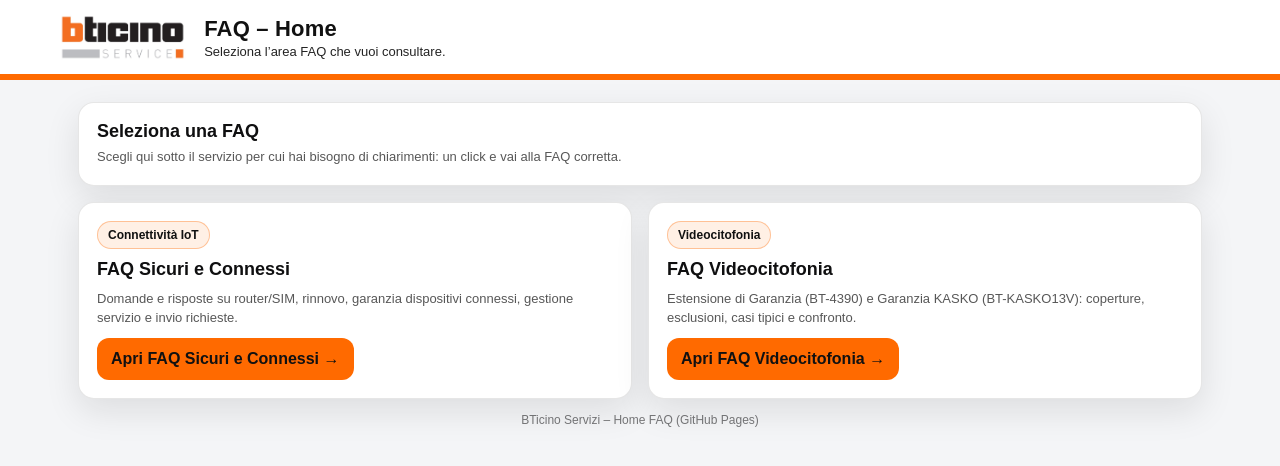
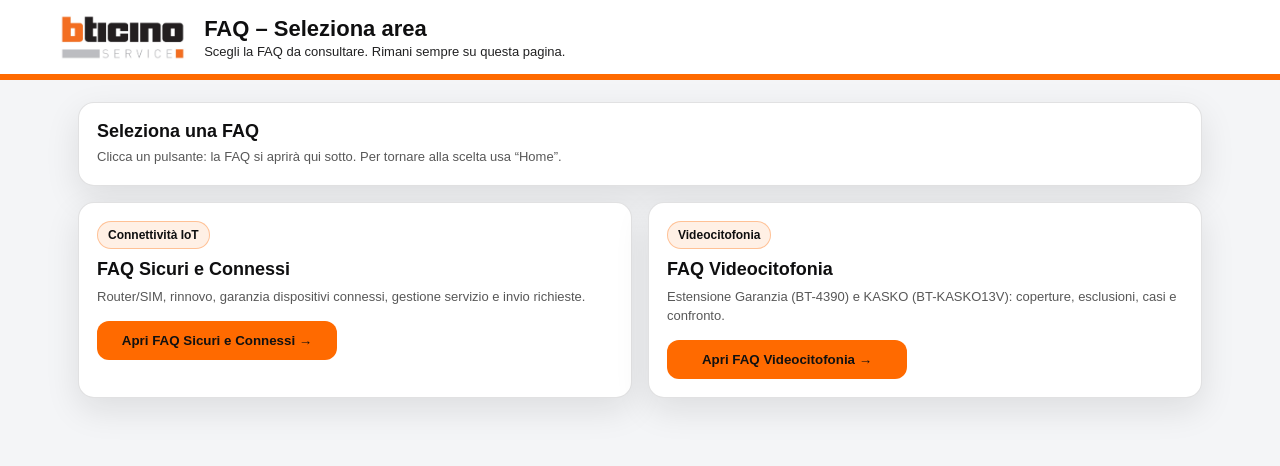
Before and after one commit to ServiceBticino/FAQ-SERVIZI-BTICINO, a plain HTML site: page index.html in a window 1280 px wide. Drawn offline with Linux system fonts and the light colour scheme.

Commit message:
Update index.html

```diff
--- a/index.html
+++ b/index.html
@@ -3,181 +3,97 @@
 <head>
   <meta charset="utf-8" />
   <meta name="viewport" content="width=device-width, initial-scale=1" />
-  <title>FAQ – SERVIZI BTICINO</title>
+  <title>FAQ – Servizi Bticino</title>
 
   <style>
     :root{
-      --bt-orange: #ff6a00;
-      --bt-black: #0f0f10;
-      --bt-white: #ffffff;
-      --bg: #f4f5f7;
-      --card-border: rgba(15,15,16,.10);
+      --bt-orange:#ff6a00;
+      --bt-black:#0f0f10;
+      --bt-white:#ffffff;
+      --bg:#f4f5f7;
+      --border: rgba(15,15,16,.12);
       --shadow: 0 12px 34px rgba(15,15,16,.10);
       --radius: 16px;
       --muted: rgba(15,15,16,.70);
     }
+    *{box-sizing:border-box}
+    body{font-family:Arial,sans-serif;margin:0;background:var(--bg);color:var(--bt-black);}
 
-    *{box-sizing:border-box}
-    body{
-      font-family: Arial, sans-serif;
-      margin:0;
-      background: var(--bg);
-      color: var(--bt-black);
+    header.topbar{
+      background:#fff;
+      padding:14px 24px;
+      border-bottom:6px solid var(--bt-orange);
     }
+    .brand{
+      max-width:1160px;margin:0 auto;
+      display:flex;align-items:center;gap:18px;
+    }
+    .logo{height:46px;width:auto;display:block}
+    .titles h1{margin:0 0 2px 0;font-size:22px;font-weight:800}
+    .titles p{margin:0;font-size:13px;opacity:.92}
 
-    /* ===== TOP BAR (BIANCO + LOGO) ===== */
-    header.topbar{
-      background: #ffffff;
-      color: #111;
-      padding: 14px 24px;
-      border-bottom: 6px solid var(--bt-orange);
+    .wrap{max-width:1160px;margin:0 auto;padding:22px 18px 40px;}
+    .card{
+      background:#fff;border:1px solid var(--border);
+      border-radius:var(--radius);box-shadow:var(--shadow);
+      padding:18px;
     }
+    .grid{display:grid;grid-template-columns:1fr 1fr;gap:16px;margin-top:16px;}
+    .tag{
+      display:inline-block;font-size:12px;font-weight:700;
+      padding:6px 10px;border-radius:999px;
+      background:rgba(255,106,0,.10);border:1px solid rgba(255,106,0,.35);
+      width:fit-content;
+    }
+    .card h3{margin:10px 0 0 0;font-size:18px;font-weight:800}
+    .card p{margin:8px 0 0 0;color:var(--muted);font-size:13px;line-height:1.45}
 
-    .brand{
-      display:flex;
-      align-items:center;
-      gap:18px;
-      max-width: 1160px;
-      margin: 0 auto;
+    .btn{
+      display:inline-flex;align-items:center;justify-content:center;
+      padding:12px 14px;border-radius:12px;text-decoration:none;
+      font-weight:800;border:0;cursor:pointer;
+      background:var(--bt-orange);color:#111;
+      transition:transform .08s ease, filter .15s ease;
+      min-width:240px;
     }
-
-    .logo{
-      height: 46px;
-      width: auto;
-      display:block;
+    .btn:hover{filter:brightness(1.02)}
+    .btn:active{transform:translateY(1px)}
+    .btn.secondary{
+      background:transparent;border:1px solid rgba(15,15,16,.18);color:var(--bt-black);
+      min-width:auto;
     }
-
-    .titles h1{
-      margin:0 0 2px 0;
-      font-size: 22px;
-      font-weight: 800;
-      letter-spacing: .2px;
-    }
-    .titles p{
-      margin:0;
-      font-size: 13px;
-      opacity: .92;
-    }
-
-    /* ===== LAYOUT ===== */
-    .wrap{
-      max-width: 1160px;
-      margin: 0 auto;
-      padding: 22px 18px 40px;
-    }
-
-    .hero{
-      background: var(--bt-white);
-      border: 1px solid var(--card-border);
-      border-radius: var(--radius);
-      box-shadow: var(--shadow);
-      padding: 18px;
-    }
-
-    .hero h2{
-      margin:0 0 6px 0;
-      font-size: 18px;
-    }
-    .hero p{
-      margin:0;
-      color: var(--muted);
-      font-size: 13px;
-      line-height: 1.45;
-    }
-
-    .grid{
-      display:grid;
-      grid-template-columns: 1fr 1fr;
-      gap: 16px;
-      margin-top: 16px;
-    }
-
-    .card{
-      background: var(--bt-white);
-      border: 1px solid var(--card-border);
-      border-radius: var(--radius);
-      box-shadow: var(--shadow);
-      padding: 18px;
-      display:flex;
-      flex-direction:column;
-      gap: 10px;
-      min-height: 160px;
-    }
-
-    .tag{
-      display:inline-block;
-      font-size: 12px;
-      font-weight: 700;
-      padding: 6px 10px;
-      border-radius: 999px;
-      background: rgba(255,106,0,.10);
-      border: 1px solid rgba(255,106,0,.35);
-      color: #111;
-      width: fit-content;
-    }
-
-    .card h3{
-      margin: 0;
-      font-size: 18px;
-      font-weight: 800;
-    }
-
-    .card p{
-      margin: 0;
-      color: var(--muted);
-      font-size: 13px;
-      line-height: 1.45;
-      flex: 1;
-    }
-
-    .btnrow{
-      display:flex;
-      gap: 10px;
-      flex-wrap: wrap;
-      align-items:center;
-    }
-
-    a.btn{
-      display:inline-flex;
-      align-items:center;
-      justify-content:center;
-      gap: 10px;
-      padding: 12px 14px;
-      border-radius: 12px;
-      text-decoration:none;
-      font-weight: 800;
-      cursor:pointer;
-      border: 0;
-      background: var(--bt-orange);
-      color: #111;
-      transition: transform .08s ease, filter .15s ease;
-      min-width: 210px;
-    }
-    a.btn:hover{ filter: brightness(1.02); }
-    a.btn:active{ transform: translateY(1px); }
-
-    a.btn.secondary{
-      background: transparent;
-      border: 1px solid rgba(15,15,16,.18);
-      color: var(--bt-black);
-    }
-    a.btn.secondary:hover{
+    .btn.secondary:hover{
       border-color: rgba(255,106,0,.65);
       box-shadow: 0 0 0 3px rgba(255,106,0,.12);
     }
+    .btnrow{display:flex;gap:10px;flex-wrap:wrap;margin-top:14px}
 
-    .footer{
-      margin-top: 14px;
-      color: rgba(15,15,16,.55);
-      font-size: 12px;
-      text-align:center;
+    /* Viewer */
+    #viewerWrap{
+      margin-top:16px;
+      display:none;
+    }
+    .viewerTop{
+      display:flex;align-items:center;justify-content:space-between;
+      gap:10px;flex-wrap:wrap;margin-bottom:10px;
+    }
+    .viewerTitle{
+      font-weight:800;
+    }
+    iframe{
+      width:100%;
+      height: calc(100vh - 220px);
+      border:1px solid var(--border);
+      border-radius:var(--radius);
+      background:#fff;
     }
 
     @media (max-width: 900px){
-      .grid{ grid-template-columns: 1fr; }
-      .logo{ height: 40px; }
-      .titles h1{ font-size: 20px; }
-      a.btn{ width: 100%; min-width: unset; }
+      .grid{grid-template-columns:1fr;}
+      .logo{height:40px;}
+      .titles h1{font-size:20px;}
+      .btn{width:100%;min-width:unset;}
+      iframe{height: calc(100vh - 260px);}
     }
   </style>
 </head>
@@ -185,57 +101,85 @@
 <body>
   <header class="topbar">
     <div class="brand">
-      <!-- Metti lo stesso logo che usi nelle altre pagine -->
       <img src="BT_Service.jpg" alt="BTicino Servizi" class="logo">
       <div class="titles">
-        <h1>FAQ – Home</h1>
-        <p>Seleziona l’area FAQ che vuoi consultare.</p>
+        <h1>FAQ – Seleziona area</h1>
+        <p>Scegli la FAQ da consultare. Rimani sempre su questa pagina.</p>
       </div>
     </div>
   </header>
 
   <div class="wrap">
-    <div class="hero">
-      <h2>Seleziona una FAQ</h2>
-      <p>
-        Scegli qui sotto il servizio per cui hai bisogno di chiarimenti: un click e vai alla FAQ corretta.
-      </p>
+
+    <!-- HOME (scelta) -->
+    <div id="homeWrap">
+      <div class="card">
+        <div style="font-weight:800;font-size:18px;">Seleziona una FAQ</div>
+        <div style="margin-top:6px;color:var(--muted);font-size:13px;line-height:1.45;">
+          Clicca un pulsante: la FAQ si aprirà qui sotto. Per tornare alla scelta usa “Home”.
+        </div>
       </div>
 
       <div class="grid">
         <div class="card">
           <span class="tag">Connettività IoT</span>
           <h3>FAQ Sicuri e Connessi</h3>
-        <p>
-          Domande e risposte su router/SIM, rinnovo, garanzia dispositivi connessi, gestione servizio e invio richieste.
-        </p>
+          <p>Router/SIM, rinnovo, garanzia dispositivi connessi, gestione servizio e invio richieste.</p>
           <div class="btnrow">
-          <!-- LINK 1: Sicuri e Connessi -->
-          <a class="btn" href="https://servicebticino.github.io/sicuri-e-connessi-faq/" target="_blank" rel="noopener">
+            <button class="btn" type="button" onclick="openFaq('Sicuri e Connessi', URL_SICURI)">
               Apri FAQ Sicuri e Connessi →
-          </a>
+            </button>
           </div>
         </div>
 
         <div class="card">
           <span class="tag">Videocitofonia</span>
           <h3>FAQ Videocitofonia</h3>
-        <p>
-          Estensione di Garanzia (BT-4390) e Garanzia KASKO (BT-KASKO13V): coperture, esclusioni, casi tipici e confronto.
-        </p>
+          <p>Estensione Garanzia (BT-4390) e KASKO (BT-KASKO13V): coperture, esclusioni, casi e confronto.</p>
           <div class="btnrow">
-          <!-- LINK 2: Videocitofonia
-               Se il tuo URL è diverso, cambia SOLO questa riga. -->
-          <a class="btn" href="https://servicebticino.github.io/FAQ_Estensioni_Garanzia_Videocitofonia/" target="_blank" rel="noopener">
+            <button class="btn" type="button" onclick="openFaq('Videocitofonia', URL_VIDEO)">
               Apri FAQ Videocitofonia →
-          </a>
+            </button>
+          </div>
         </div>
       </div>
     </div>
 
-    <div class="footer">
-      BTicino Servizi – Home FAQ (GitHub Pages)
+    <!-- VIEWER (iframe) -->
+    <div id="viewerWrap" class="card">
+      <div class="viewerTop">
+        <div class="viewerTitle" id="viewerTitle">FAQ</div>
+        <button class="btn secondary" type="button" onclick="goHome()">← Home</button>
       </div>
+      <iframe id="faqFrame" src="" loading="lazy" referrerpolicy="no-referrer"></iframe>
     </div>
+
+  </div>
+
+  <script>
+    // 🔧 METTI QUI I DUE URL REALI
+    const URL_SICURI = "https://servicebticino.github.io/sicuri-e-connessi-faq/";
+    const URL_VIDEO  = "https://servicebticino.github.io/FAQ_Estensioni_Garanzia_Videocitofonia/";
+
+    const homeWrap = document.getElementById("homeWrap");
+    const viewerWrap = document.getElementById("viewerWrap");
+    const faqFrame = document.getElementById("faqFrame");
+    const viewerTitle = document.getElementById("viewerTitle");
+
+    function openFaq(title, url){
+      viewerTitle.textContent = "FAQ – " + title;
+      faqFrame.src = url;
+      homeWrap.style.display = "none";
+      viewerWrap.style.display = "block";
+      window.scrollTo({ top: 0, behavior: "smooth" });
+    }
+
+    function goHome(){
+      faqFrame.src = "";
+      viewerWrap.style.display = "none";
+      homeWrap.style.display = "block";
+      window.scrollTo({ top: 0, behavior: "smooth" });
+    }
+  </script>
 </body>
 </html>
```
Lines whose indentation alone changed are shown as unchanged.
